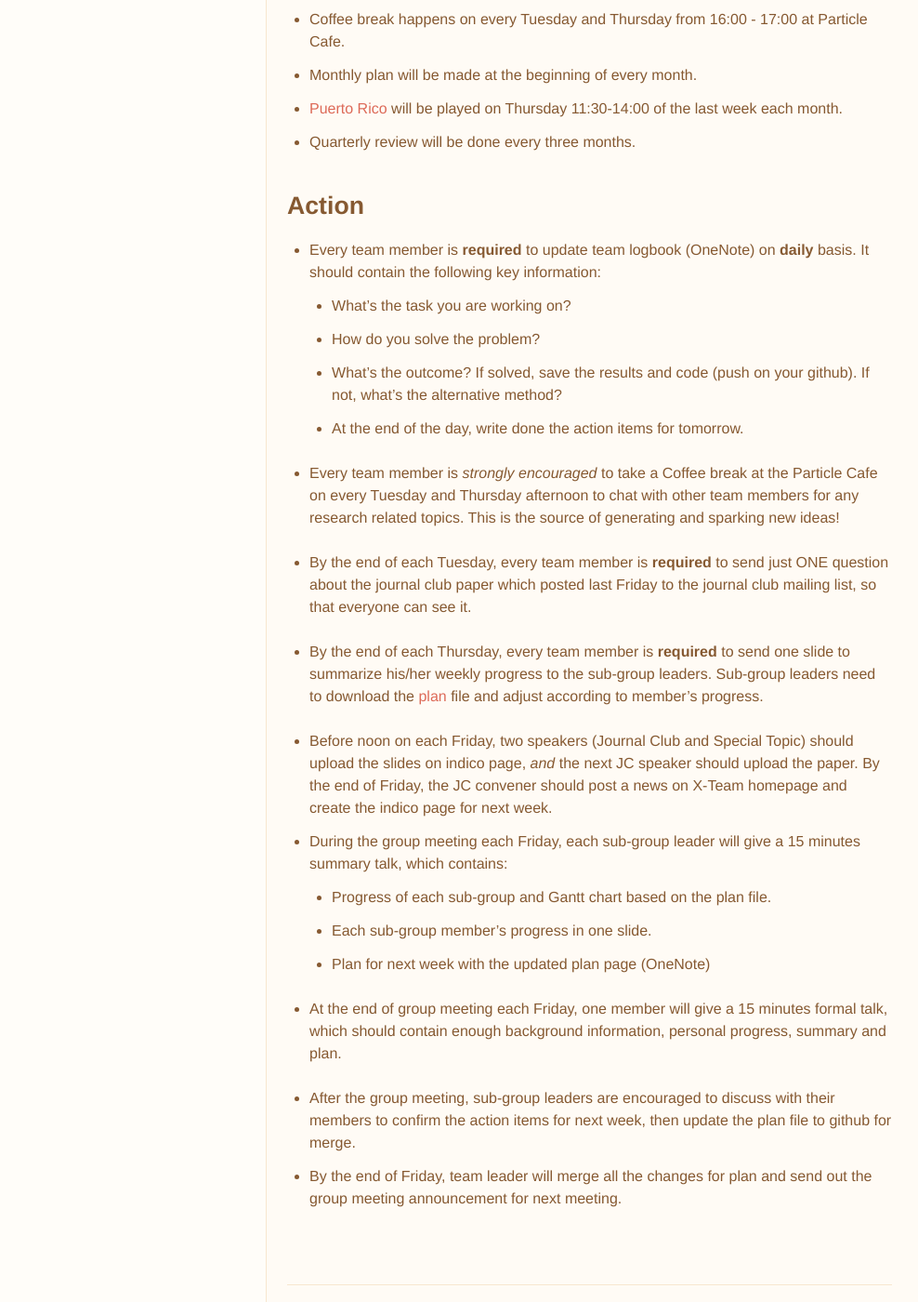
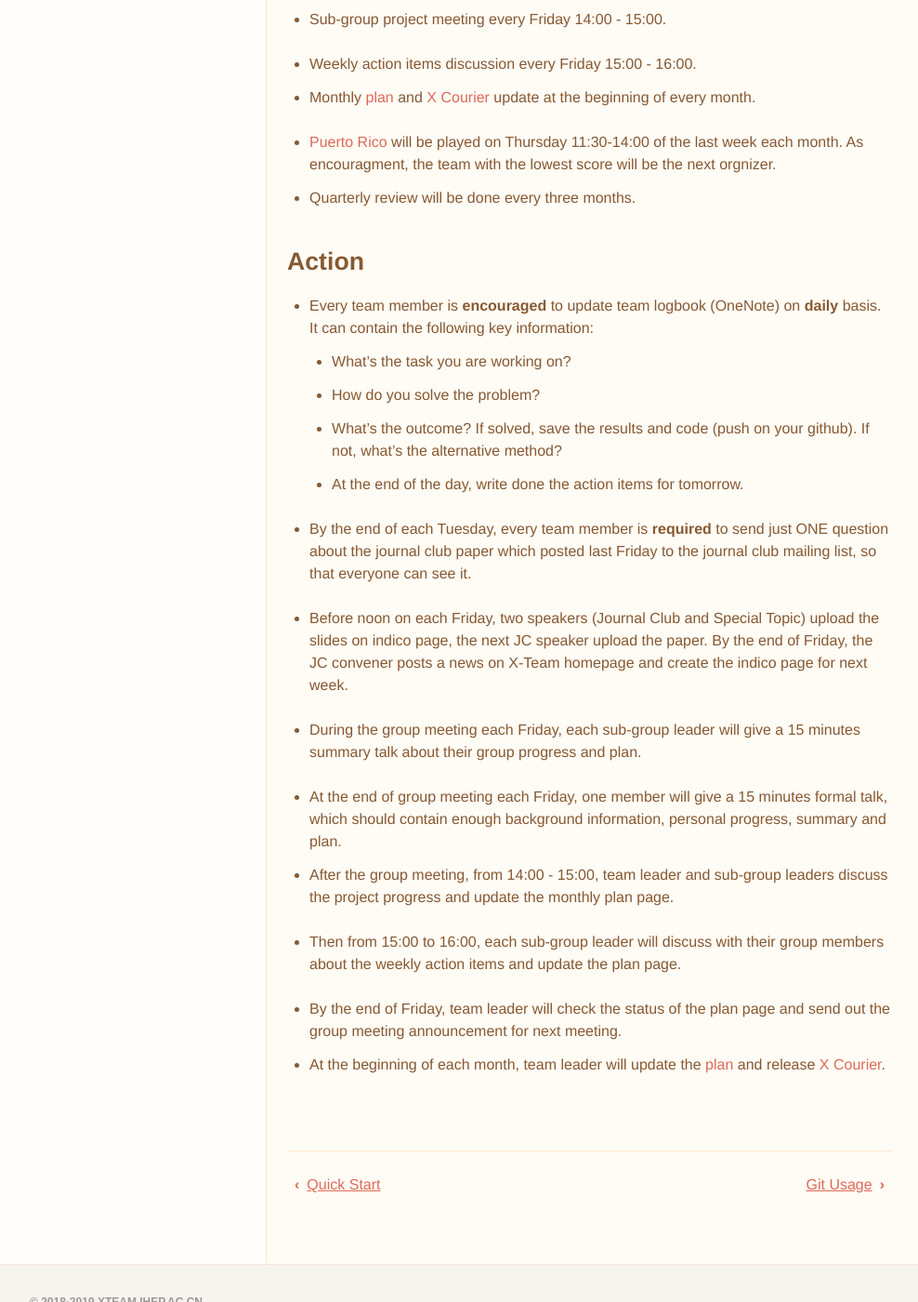
Before and after one commit to dt-np/xteam, a Jekyll site: the page built from _docs/rule.md, in a window 1280 px wide and 1400 px high, scrolled down 463 px. Shown: the whole window at 93% size, without its empty margins (144-1132 px from the left). Built offline with Jekyll 4.4.1, drawn with Linux system fonts in a browser that asks for light colours; some of the changed text lies outside the part shown.

Commit message:
rule update v2

```diff
--- a/_docs/rule.md
+++ b/_docs/rule.md
@@ -1,44 +1,42 @@
 ---
-title: Team Rule v1.3
+title: Team Rule v2.0
 ---
 
 ## Goal
 
-Search for New Physics with advanced particle detectors.
+Develop advanced particle detectors and search for New Physics.
 
 ## Time
 
  - [Journal club](/docs/journalclub) happens every Friday from 12:00 - 13:00.
  - Group meeting happens every Friday from 13:00 - 14:00.
- - Coffee break happens on every Tuesday and Thursday from 16:00 - 17:00 at Particle Cafe.
- - Monthly plan will be made at the beginning of every month.
- - [Puerto Rico](/docs/puertorico) will be played on Thursday 11:30-14:00 of the last week each month.
+ - Sub-group project meeting every Friday 14:00 - 15:00.
+ - Weekly action items discussion every Friday 15:00 - 16:00.
+
+ - Monthly [plan](/plan.gan) and [X Courier](/news/xc.html) update at the beginning of every month.
+ - [Puerto Rico](/docs/puertorico) will be played on Thursday 11:30-14:00 of the last week each month. As encouragment, the team with the lowest score will be the next orgnizer.
+
  - Quarterly review will be done every three months.
 
 ## Action
 
-- Every team member is **required** to update team logbook (OneNote) on **daily** basis. It should contain the following key information:
+- Every team member is **encouraged** to update team logbook (OneNote) on **daily** basis. It can contain the following key information:
     - What's the task you are working on?
     - How do you solve the problem?
     - What's the outcome? If solved, save the results and code (push on your github). If not, what's the alternative method?
     - At the end of the day, write done the action items for tomorrow.
 
-- Every team member is *strongly encouraged* to take a Coffee break at the Particle Cafe on every Tuesday and Thursday afternoon to chat with other team members for any research related topics. This is the source of generating and sparking new ideas!
-
 - By the end of each Tuesday, every team member is **required** to send just ONE question about the journal club paper which posted last Friday to the journal club mailing list, so that everyone can see it.
 
+- Before noon on each Friday, two speakers (Journal Club and Special Topic) upload the slides on indico page, the next JC speaker upload the paper. By the end of Friday, the JC convener posts a news on X-Team homepage and create the indico page for next week.
 
-- By the end of each Thursday, every team member is **required** to send one slide to summarize his/her weekly progress to the sub-group leaders. Sub-group leaders need to download the [plan](/plan.gan) file and adjust according to member's progress.
-
-- Before noon on each Friday, two speakers (Journal Club and Special Topic) should upload the slides on indico page, *and* the next JC speaker should upload the paper. By the end of Friday, the JC convener should post a news on X-Team homepage and create the indico page for next week.
-
-- During the group meeting each Friday, each sub-group leader will give a 15 minutes summary talk, which contains:
-    - Progress of each sub-group and Gantt chart based on the plan file.
-    - Each sub-group member's progress in one slide.
-    - Plan for next week with the updated plan page (OneNote)
+- During the group meeting each Friday, each sub-group leader will give a 15 minutes summary talk about their group progress and plan.
 
 - At the end of group meeting each Friday, one member will give a 15 minutes formal talk, which should contain enough background information, personal progress, summary and plan.
 
-- After the group meeting, sub-group leaders are encouraged to discuss with their members to confirm the action items for next week, then update the plan file to github for merge.
+- After the group meeting, from 14:00 - 15:00, team leader and sub-group leaders discuss the project progress and update the monthly plan page.
+- Then from 15:00 to 16:00, each sub-group leader will discuss with their group members about the weekly action items and update the plan page.
 
-- By the end of Friday, team leader will merge all the changes for plan and send out the group meeting announcement for next meeting.
+- By the end of Friday, team leader will check the status of the plan page and send out the group meeting announcement for next meeting.
+
+- At the beginning of each month, team leader will update the [plan](/plan.gan) and release [X Courier](/news/xc.html).
```
